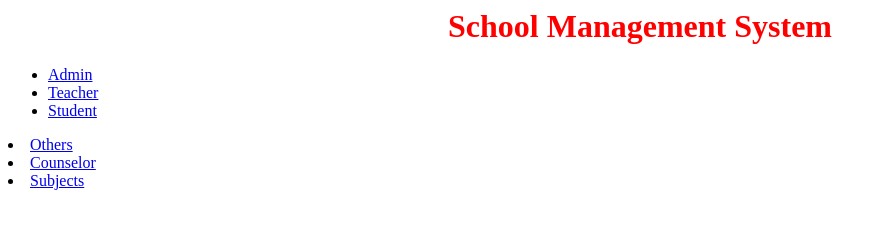
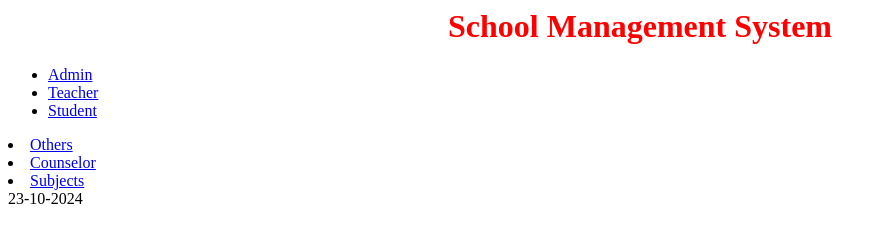
Before and after one commit to varahalu551/devoptest, a plain HTML site: page website/index.html in a window 1280 px wide. Shown: the whole page, without its empty margins (0-887 px from the left). Drawn offline with Linux system fonts and the light colour scheme.

Commit message:
Update index.html

```diff
--- a/website/index.html
+++ b/website/index.html
@@ -7,4 +7,5 @@
                            <li><a href="#">Others</a></li>
                            <li><a href="#">Counselor</a></li>
                            <li><a href="#">Subjects</a></li>
+                           <l1>23-10-2024</l1>
     </html>
```
